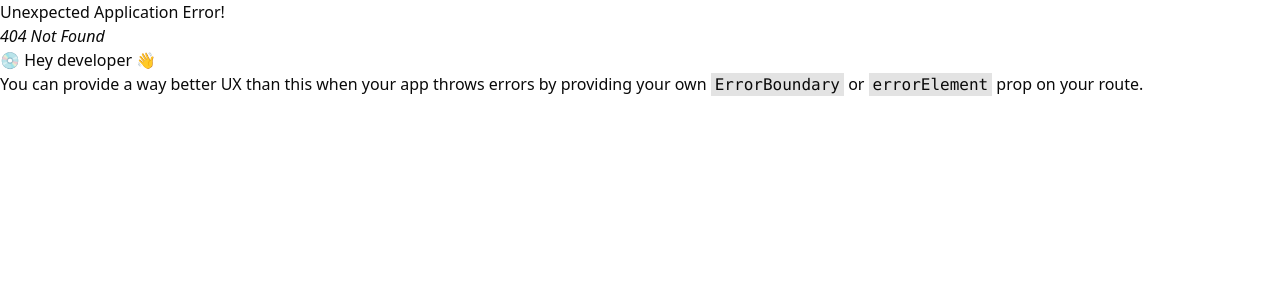
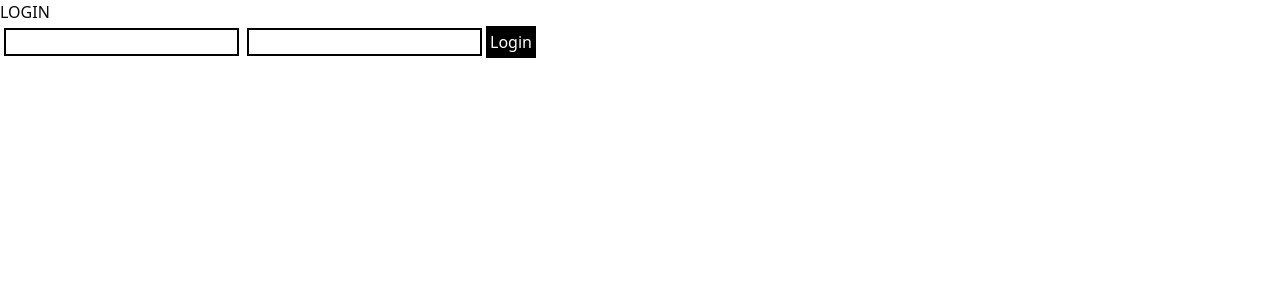
Before and after one commit to AKHIL-GIREESH/LiveStreamingPlatform, a React (Vite) app in the folder ui/: page /Login in a window 1280 px wide. Before the commit this address had no page. Shown: the top 300 px of the page. Built offline with nearby package versions, Linux system fonts and the light colour scheme.

Commit message:
Login API and mutation

```diff
--- /dev/null
+++ b/ui/src/API/Login.ts
@@ -0,0 +1,20 @@
+import { UserLogin } from "@/types/User"
+
+export const LoginAPI = async (loginData: UserLogin) => {
+    try {
+        const response = await fetch("http://localhost:3000/api/v1/auth/login", {
+            method: "POST",
+            body: JSON.stringify({ loginData }),
+            headers: {
+                "Content-Type": "application/json",
+            },
+        })
+
+        const respJSON = await response.json();
+        console.log(respJSON.data)
+        return respJSON.data;
+    } catch (e) {
+        console.log(e)
+    }
+
+}
--- /dev/null
+++ b/ui/src/Pages/Login/Login.tsx
@@ -0,0 +1,39 @@
+import { useState } from "react"
+import { UserLogin } from "@/types/User"
+//import { Button } from "@/components/ui/button"
+import { useMutation } from "@tanstack/react-query"
+import { LoginAPI } from "@/API/Login"
+
+const Login = () => {
+
+    const [loginData,setLoginData] = useState<UserLogin>({
+        email:"",
+        password:""
+    })
+
+    const updateCred = (e : React.ChangeEvent<HTMLInputElement>) => {
+        const {name,value} = e.target
+        setLoginData((prev:UserLogin) => ({...prev,[name]:value}))
+    }
+
+    const loginUser = useMutation({
+        mutationFn:() => LoginAPI(loginData)
+    })
+
+    const loginFunc = () => {
+        loginUser.mutate()
+    }
+
+    return(
+    <div>
+        <h1>LOGIN</h1>
+        <div>
+            <input className="border-2 border-black  m-1" type="text" name="email" value={loginData.email} onChange={(e) => updateCred(e)}/>
+            <input className="border-2 border-black  m-1" type="text" name="password" value={loginData.password} onChange={(e) => updateCred(e)}/>
+            {/* <Button>Login</Button> */}
+            <button className="bg-black p-1 text-white" onClick={loginFunc}>Login</button>
+        </div>
+    </div>)
+}
+
+export default Login
--- /dev/null
+++ b/ui/src/Pages/SignUp/SignUp.tsx
@@ -0,0 +1,8 @@
+const SignUp = () => {
+    return(
+    <div>
+        SignUp
+    </div>)
+}
+
+export default SignUp
--- /dev/null
+++ b/ui/src/types/User.ts
@@ -0,0 +1,10 @@
+export type UserLogin = {
+    email: string,
+    password: string
+}
+
+export type User = {
+    username: string,
+    email: string,
+    password: string
+}
```
Also changed, not shown: ui/src/Pages/Login.jsx (deleted, +0 -8 lines), ui/src/main.tsx (+11 -1 lines).
